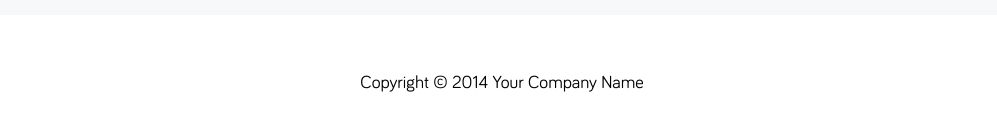
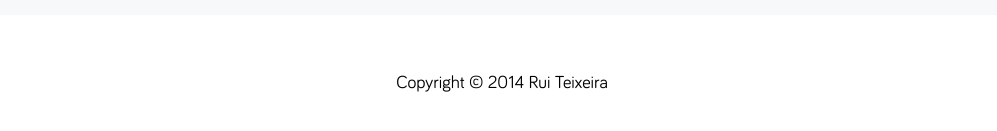
Before and after one commit to takecare/takecare.github.io, a plain HTML site: page index.html in a window 1280 px wide. Shown: the part 3601-3732 px from the top of the page, without its empty margins (138-1135 px from the left). Drawn offline with nearby package versions, Linux system fonts and the light colour scheme.

Commit message:
copyright message

```diff
--- a/index.html
+++ b/index.html
@@ -244,7 +244,7 @@
     <div class="footer">
         <div class="copyright">
 
-            <p>Copyright © 2014 Your Company Name</p>
+            <p>Copyright © 2014 Rui Teixeira</p>
         </div>
     </div>
 </div>
```
